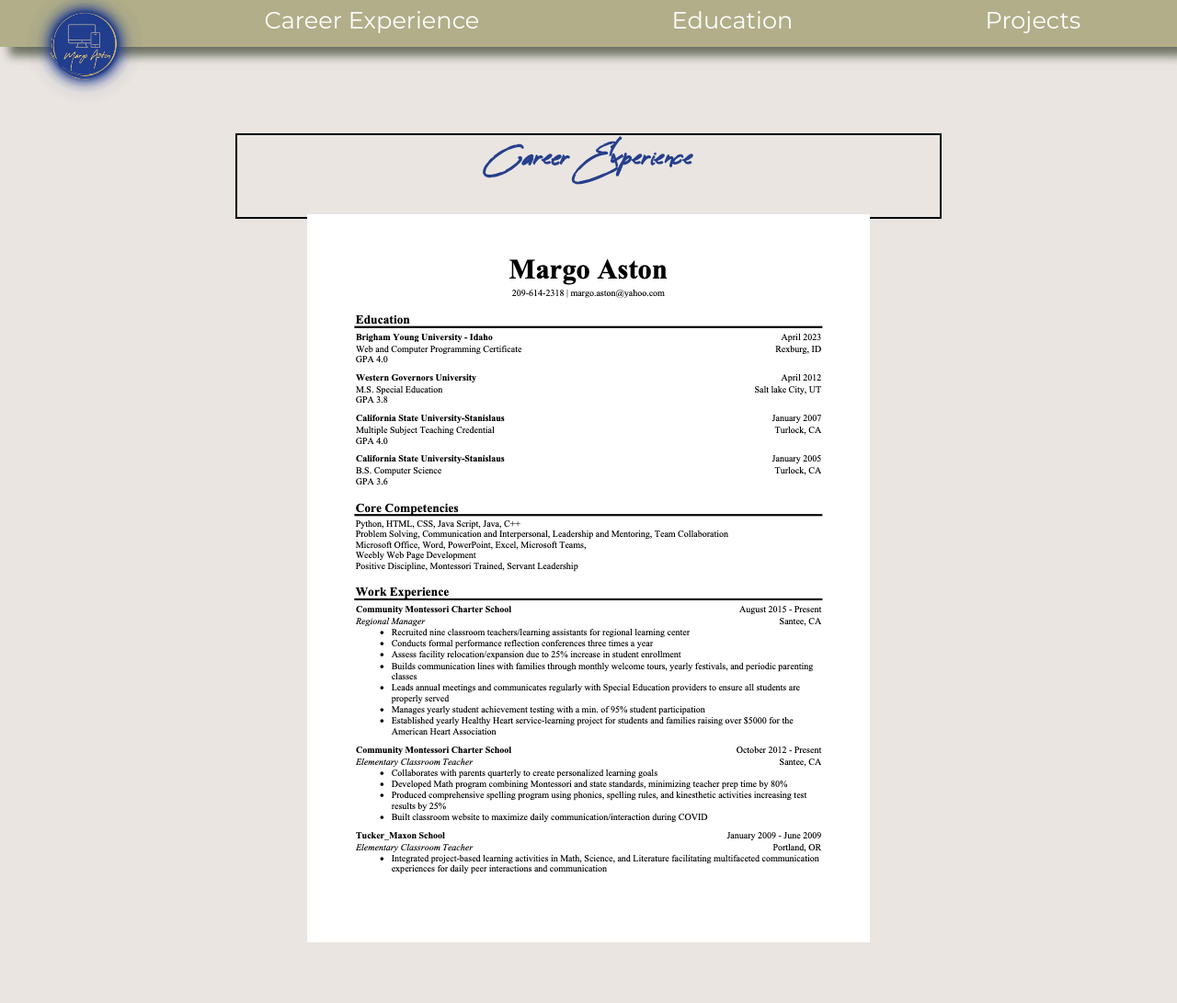
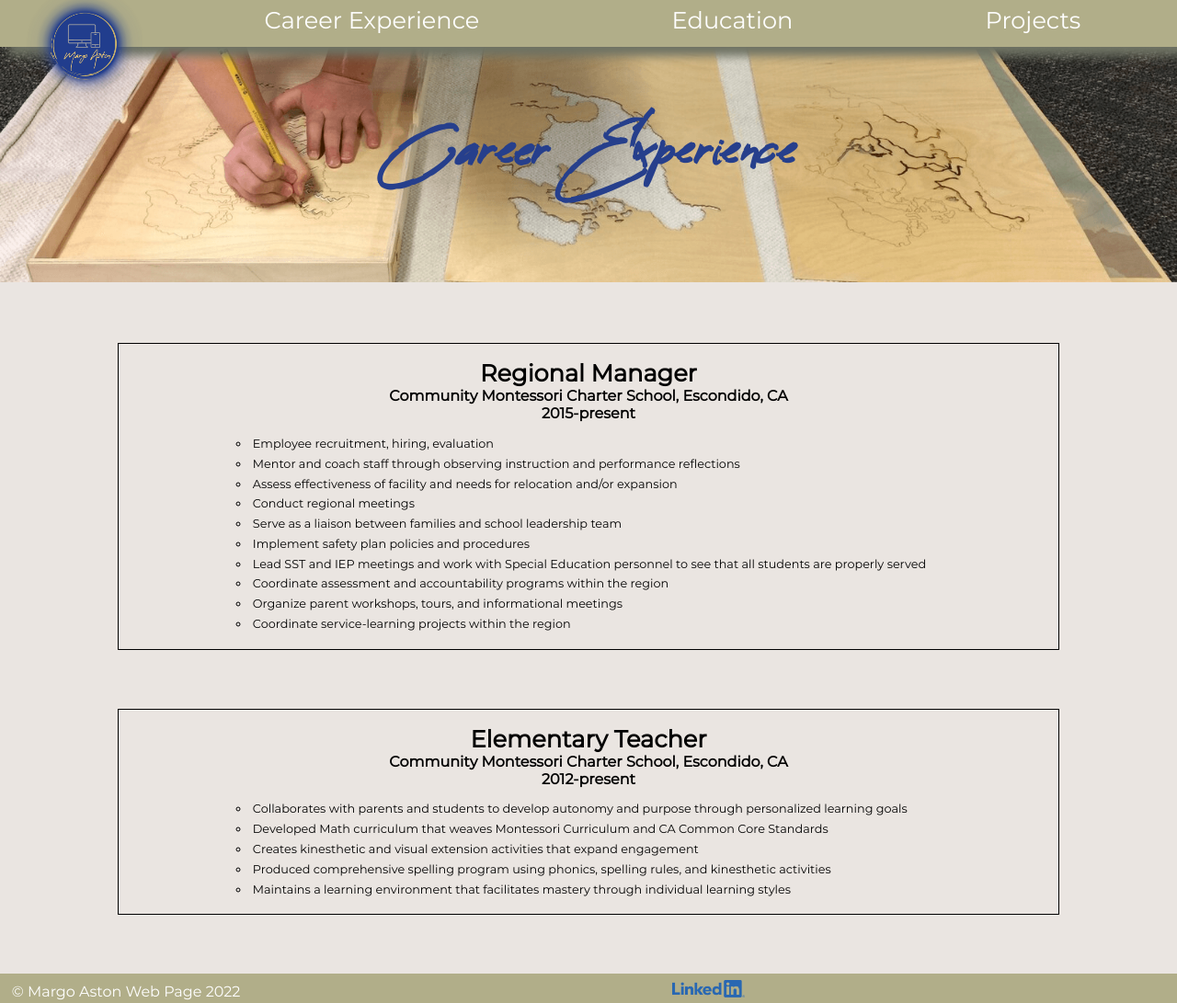
Before and after one commit to MargoAston/talking_about_me, a plain HTML site: page career_experience.html in a window 1280 px wide. Shown: the whole page at 92% size. Drawn offline with Linux system fonts and the light colour scheme.

Commit message:
update experience page

```diff
--- a/career_experience.html
+++ b/career_experience.html
@@ -1,12 +1,14 @@
 <!DOCTYPE html>
 <html lang="en">
+
 <head>
     <meta charset="UTF-8">
     <meta http-equiv="X-UA-Compatible" content="IE=edge">
     <meta name="viewport" content="width=device-width, initial-scale=1.0">
     <title>Career Experience</title>
-    <link rel="stylesheet" href="styles/styles.css"/>
+    <link rel="stylesheet" href="styles/styles.css" />
 </head>
+
 <body>
     <header>
         <a id="logo_link" href="index.html">
@@ -18,15 +20,53 @@
             <a href="education.html">Education</a>
             <a href="projects.html">Projects</a>
         </nav>
+
     </header>
     <main>
-        <section id="experience">
+
+        <div id="hero-box">
+            <img src="images/rsz_stencil_map.png">
             <h1 class="page-title" class="child-page">Career Experience</h1>
-            <a href="index.html">
-                <img src="images/resume2022.png" alt="Resume">
-            </a>
+        </div>
+
+
+
+        <section class="experience" id="one">
+            <h2> Regional Manager</h2>
+            <h4>Community Montessori Charter School, Escondido, CA </h4>
+            <h4>2015-present</h4>
+            <ul>
+                <li>Employee recruitment, hiring, evaluation</li>
+                <li>Mentor and coach staff through observing instruction and performance reflections</li>
+                <li>Assess effectiveness of facility and needs for relocation and/or expansion</li>
+                <li>Conduct regional meetings</li>
+                <li>Serve as a liaison between families and school leadership team</li>
+                <li>Implement safety plan policies and procedures</li>
+                <li>Lead SST and IEP meetings and work with Special Education personnel to see that all students are
+                    properly served</li>
+                <li>Coordinate assessment and accountability programs within the region</li>
+                <li>Organize parent workshops, tours, and informational meetings</li>
+                <li>Coordinate service-learning projects within the region</li>
+            </ul>
 
         </section>
+
+        <section class="experience" id="two">
+            <h2> Elementary Teacher</h2>
+            <h4>Community Montessori Charter School, Escondido, CA </h4>
+            <h4>2012-present</h4>
+            <ul>
+                <li>Collaborates with parents and students to develop autonomy and purpose through personalized learning goals</li>
+                <li>Developed Math curriculum that weaves Montessori Curriculum and CA Common Core Standards</li>
+                <li>Creates kinesthetic and visual extension activities that expand engagement </li>
+                <li>Produced comprehensive spelling program using phonics, spelling rules, and kinesthetic activities</li>
+                <li>Maintains a learning environment that facilitates mastery through individual learning styles </li>
+            </ul>
+        </section>
+
     </main>
-</body>
-</html>
+    <!--This is the footer information.-->
+    <footer class="child-page">
+        <p>&copy; Margo Aston Web Page 2022 </p>
+        <a href="https://www.linkedin.com/in/margo-aston-montessori-mischief/">
+            <img src="images/LI-Logo.png" alt="linkedin>" </a> </footer> </body> </html> </body> </html>
--- a/styles/styles.css
+++ b/styles/styles.css
@@ -48,15 +48,18 @@ body {
 header {
     display: grid;
     grid-template-columns: 1fr 6fr;
+    grid-template-rows: 25% 25% 25% 25%;
     background-color: #b1ae89;
     width: 100%;
     box-shadow: 10px 10px 10px #6f7364;
+
 }
+
+
 
 #logo_link img {
     height: 5em;
     margin-top: -.5em;
-    margin-bottom: -.8em;
     display: inline-block;
 }
 
@@ -89,12 +92,8 @@ nav a:hover {
 }
 
 /* This is the main section of the page*/
-main {
-    display: grid;
-    grid-template-columns: 10% 10% 10% 10% 10% 10% 10% 10% 10% 10%;
-    grid-auto-rows: 10% 10% 10% 10% 10% 10% 10% 10% 10% 10%;
 
-}
+
 
 #floating-container {
     display: grid;
@@ -106,19 +105,20 @@ main {
 
 /* This is the first floating container*/
 .me-container {
-    margin-top: 8%;
-    grid-column: 2/8;
-    grid-row: 1/11;
+    margin-top: 2.5%;
     margin-bottom: 10.5%;
+    margin-left: 10%;
+    margin-right: 20%;
     padding-bottom: 1%;
     background-color: white;
+    border: 1px solid black;
 
 }
 
 .page-title {
     font-family: 'reeyregular','Bradley Hand';
-    padding-top: .75vw;
     color: #263f8c;
+
 }
 
 #me-title {
@@ -156,11 +156,12 @@ main {
 }
 
 .col2 {
-    grid-row: 2/4;
+    grid-row: 1/3;
+    margin-top: 8%;
 }
 
 .col2 img {
-    width: 70%;
+    width: 50%;
     border:10px double #807c54;
     border-radius: 10px;
 
@@ -176,10 +177,11 @@ h3 {
 
 /* This is the second floating container*/
 .skills {
-    grid-column: 7/10;
-    grid-row: 6/10;
-    padding-top: .6em;
-    padding-bottom: .6em;
+    margin-left: 65%;
+    margin-right: 5%;
+    margin-top: -18%;
+    margin-bottom: 1.5%;
+    padding-top: .25vw;
     background-color: #eae5e1;
     border: 1px solid black;
 
@@ -190,6 +192,7 @@ h3 {
     grid-row: 1/2;
     font-family: 'montserratbold', Arial, sans-serif;
     font-size: 1.75vw;
+    padding-top: .25vw;
 
 }
 
@@ -198,13 +201,13 @@ ul {
     list-style-position: inside;
     text-align: left;
     padding-top: 1vw;
-   padding-bottom: 3em;
+   padding-bottom: 1em;
 
 }
 
 li {
-    font-size: 1.25vw;
-    line-height: 2vw;
+    font-size: 1vw;
+    line-height: 1.7vw;
     margin-right: 1em;
     color: black;
 }
@@ -246,17 +249,35 @@ footer img:hover {
 }
 
 /*This is the style for the experience page*/
-#experience {
-    grid-column: 3/9;
-    grid-row: 2/3;
-
-    border: 2px solid black;
+h1 {
+    font-size: 3em;
 }
 
-#experience .child-page {
-    border: 2px solid pink;
+#hero-box h1 {
+    margin-top: -14%;
+    margin-bottom: 14%;
 }
 
-#experience img {
-    margin: 6%;
+#hero-box img {
+    width: 100vw;
+    position: relative;
+    z-index: -1;
 }
+
+.experience {
+    border:1px solid black;
+    padding-top: 1em;
+    margin-left: 10%;
+    margin-right: 10%;
+    margin-bottom: 5%;
+}
+
+.experience ul {
+    padding-left: 8em;
+}
+
+.experience h2 {
+    font-size: 2vw;
+}
+
+}
```
Also changed, not shown: index.html (+13 -5 lines), images/me again.png (added), images/rsz_stencil_map.png (added), 2 other files.
